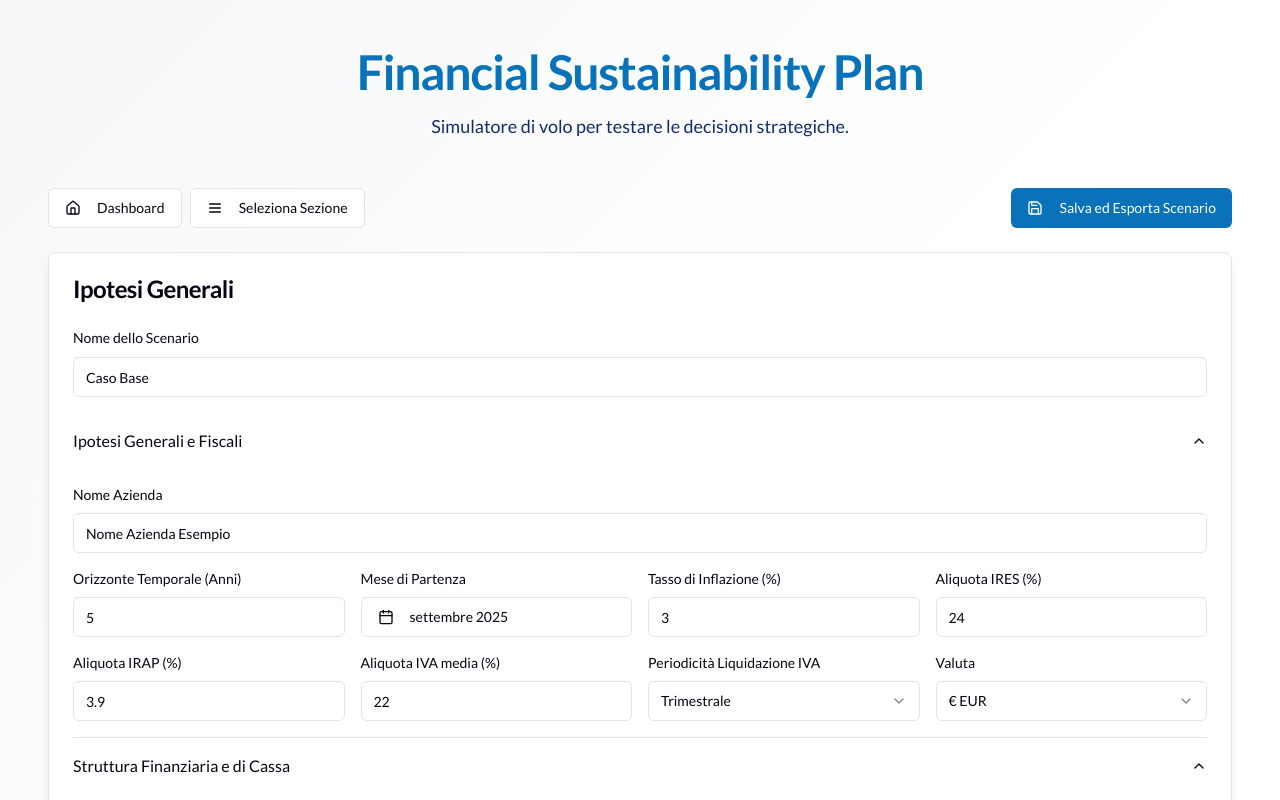
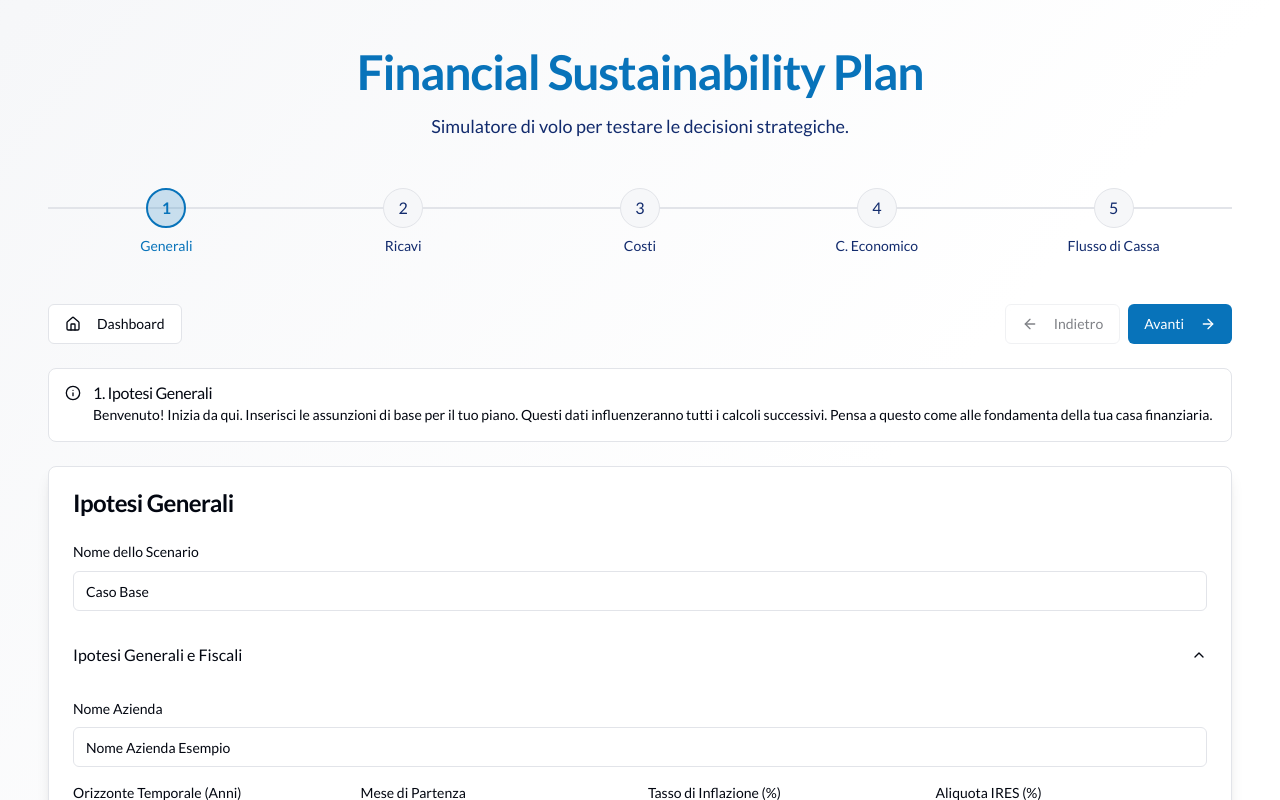
Before and after one commit to krea424/agile-business-vision-builder, a React (Vite) app: page /plan in a window 1280 px wide. Shown: the top 800 px of the page. Built offline with nearby package versions, Linux system fonts and the light colour scheme.

Commit message:
Add guided onboarding flow
Implement a wizard-style onboarding process to guide new users through the financial planning sections, with tooltips and tutorials.

```diff
--- /dev/null
+++ b/src/components/ui/stepper.tsx
@@ -0,0 +1,47 @@
+
+import { cn } from "@/lib/utils";
+import { Check } from "lucide-react";
+
+interface StepperProps {
+  steps: string[];
+  currentStep: number;
+}
+
+export const Stepper = ({ steps, currentStep }: StepperProps) => {
+  return (
+    <div className="w-full px-4 sm:px-0">
+      <div className="relative flex justify-between">
+        {steps.map((step, index) => (
+          <div key={step} className="z-10 flex flex-col items-center flex-1">
+            <div
+              className={cn(
+                "w-10 h-10 flex items-center justify-center rounded-full transition-colors duration-300",
+                index < currentStep && "bg-primary text-primary-foreground",
+                index === currentStep && "border-2 border-primary bg-primary/20 text-primary font-bold",
+                index > currentStep && "border bg-muted text-muted-foreground"
+              )}
+            >
+              {index < currentStep ? (
+                <Check className="h-6 w-6" />
+              ) : (
+                <span>{index + 1}</span>
+              )}
+            </div>
+            <p className={cn(
+                "mt-2 text-sm text-center font-medium",
+                "w-24",
+                 index === currentStep ? "text-primary" : "text-muted-foreground"
+            )}>
+              {step}
+            </p>
+          </div>
+        ))}
+        <div className="absolute top-5 left-0 right-0 h-0.5 bg-border transform -translate-y-1/2" />
+        <div
+          className="absolute top-5 left-0 h-0.5 bg-primary transform -translate-y-1/2 transition-all duration-500"
+          style={{ width: `${currentStep > 0 ? (100 / (steps.length - 1)) * currentStep : 0}%` }}
+        />
+      </div>
+    </div>
+  );
+};
--- a/src/pages/PlanPage.tsx
+++ b/src/pages/PlanPage.tsx
@@ -15,14 +15,10 @@ import { calculateFinancialSummary } from '@/components/FinancialPlan/financialC
 import { CashFlowStatement } from '@/components/FinancialPlan/CashFlowStatement';
 import { calculateCashFlowSummary } from '@/components/FinancialPlan/cashFlowCalculator';
 import { calculateDashboardData } from '@/components/FinancialPlan/dashboardCalculator';
-import {
-  DropdownMenu,
-  DropdownMenuContent,
-  DropdownMenuItem,
-  DropdownMenuTrigger,
-} from "@/components/ui/dropdown-menu";
 import { Button } from "@/components/ui/button";
-import { Menu, Save, Home } from "lucide-react";
+import { Save, Home, ArrowLeft, ArrowRight, Info } from "lucide-react";
+import { Stepper } from '@/components/ui/stepper';
+import { Alert, AlertDescription, AlertTitle } from '@/components/ui/alert';
 
 const initialPlanState: FinancialPlanState = {
   general: {
@@ -107,7 +103,22 @@ const PlanPage = () => {
     }
   }, [planData]);
 
-  const [activeTab, setActiveTab] = useState('general');
+  const steps = ['Generali', 'Ricavi', 'Costi', 'C. Economico', 'Flusso di Cassa'];
+  const tabMapping = ['general', 'revenues', 'costs', 'income', 'cashflow'];
+  const [activeStep, setActiveStep] = useState(0);
+  const activeTab = tabMapping[activeStep];
+
+  const handleNext = () => {
+      if (activeStep < steps.length - 1) {
+          setActiveStep(prev => prev + 1);
+      }
+  };
+
+  const handlePrev = () => {
+      if (activeStep > 0) {
+          setActiveStep(prev => prev - 1);
+      }
+  };
 
   const setGeneral = (data: FinancialPlanState['general']) => setPlanData(prev => ({...prev, general: data}));
   const setRecoverableClients = (data: FinancialPlanState['recoverableClients']) => setPlanData(prev => ({...prev, recoverableClients: data}));
@@ -156,43 +167,74 @@ const PlanPage = () => {
           <p className="mt-4 text-lg text-muted-foreground max-w-3xl mx-auto">Simulatore di volo per testare le decisioni strategiche.</p>
         </header>
 
+        <div className="mb-12">
+            <Stepper steps={steps} currentStep={activeStep} />
+        </div>
+
         <div className="flex justify-between items-center mb-6">
-          <div className="flex gap-2">
           <Button variant="outline" onClick={() => navigate('/')}>
             <Home className="mr-2 h-4 w-4" /> Dashboard
           </Button>
-            <DropdownMenu>
-              <DropdownMenuTrigger asChild>
-                <Button variant="outline">
-                  <Menu className="mr-2 h-4 w-4" /> Seleziona Sezione
+          <div className="flex gap-2">
+            <Button onClick={handlePrev} disabled={activeStep === 0} variant="outline">
+                <ArrowLeft className="mr-2 h-4 w-4" /> Indietro
             </Button>
-              </DropdownMenuTrigger>
-              <DropdownMenuContent>
-                <DropdownMenuItem onSelect={() => setActiveTab('general')}>1. Generali</DropdownMenuItem>
-                <DropdownMenuItem onSelect={() => setActiveTab('revenues')}>2. Ricavi</DropdownMenuItem>
-                <DropdownMenuItem onSelect={() => setActiveTab('costs')}>3. Costi</DropdownMenuItem>
-                <DropdownMenuItem onSelect={() => setActiveTab('income')}>4. C. Economico</DropdownMenuItem>
-                <DropdownMenuItem onSelect={() => setActiveTab('cashflow')}>5. Flusso di Cassa</DropdownMenuItem>
-              </DropdownMenuContent>
-            </DropdownMenu>
-          </div>
+            {activeStep < steps.length - 1 ? (
+                 <Button onClick={handleNext}>
+                     Avanti <ArrowRight className="ml-2 h-4 w-4" />
+                 </Button>
+            ) : (
                  <Button onClick={handleExport}>
                      <Save className="mr-2 h-4 w-4" /> Salva ed Esporta Scenario
                  </Button>
+            )}
+           </div>
         </div>
 
-        <Tabs value={activeTab} onValueChange={setActiveTab} className="w-full">
+        <Tabs value={activeTab} className="w-full">
           <TabsContent value="general">
+            <Alert className="mb-6">
+                <Info className="h-4 w-4" />
+                <AlertTitle>1. Ipotesi Generali</AlertTitle>
+                <AlertDescription>
+                    Benvenuto! Inizia da qui. Inserisci le assunzioni di base per il tuo piano. Questi dati influenzeranno tutti i calcoli successivi. Pensa a questo come alle fondamenta della tua casa finanziaria.
+                </AlertDescription>
+            </Alert>
             <GeneralAssumptions data={planData.general} setData={setGeneral} />
           </TabsContent>
 
           <TabsContent value="revenues" className="space-y-6">
+            <Alert className="mb-6">
+                <Info className="h-4 w-4" />
+                <AlertTitle>2. Previsione dei Ricavi</AlertTitle>
+                <AlertDescription>
+                    <p>Come genererà entrate la tua azienda? Definisci qui le diverse fonti di ricavo.</p>
+                    <ul className="list-disc pl-5 mt-2 space-y-1 text-xs">
+                        <li><strong>Clienti da Recuperare:</strong> Clienti persi che potresti riconquistare.</li>
+                        <li><strong>Nuovi Clienti (da Canali Strutturati):</strong> Acquisizione tramite marketing e vendite.</li>
+                        <li><strong>Nuovi Clienti (Acquisiti Direttamente):</strong> Contatti diretti, passaparola, ecc.</li>
+                    </ul>
+                </AlertDescription>
+            </Alert>
             <RecoverableClients data={planData.recoverableClients} setData={setRecoverableClients} />
             <NewClients data={planData.newClients} setData={setNewClients} />
             <DirectlyAcquiredClients data={planData.directlyAcquiredClients} setData={setDirectlyAcquiredClients} />
           </TabsContent>
 
           <TabsContent value="costs" className="space-y-6">
+            <Alert className="mb-6">
+                <Info className="h-4 w-4" />
+                <AlertTitle>3. Struttura dei Costi</AlertTitle>
+                <AlertDescription>
+                    <p>Quali sono le spese necessarie per far funzionare la tua attività? Suddividile qui.</p>
+                    <ul className="list-disc pl-5 mt-2 space-y-1 text-xs">
+                        <li><strong>Personale:</strong> Il costo del tuo team. Il "Costo Azienda" è circa 1.6 volte la Retribuzione Annua Lorda (RAL) per i dipendenti.</li>
+                        <li><strong>Costi Fissi:</strong> Spese che non cambiano con il volume delle vendite (es. affitto, software).</li>
+                        <li><strong>Costi Variabili:</strong> Spese legate direttamente ai ricavi (es. commissioni).</li>
+                        <li><strong>Investimenti:</strong> Acquisti di beni durevoli che vengono ammortizzati nel tempo.</li>
+                    </ul>
+                </AlertDescription>
+            </Alert>
             <PersonnelCosts data={planData.personnelCosts} setData={setPersonnelCosts} />
             <FixedCosts data={planData.fixedCosts} setData={setFixedCosts} />
             <VariableCosts data={planData.variableCosts} setData={setVariableCosts} />
@@ -200,10 +242,24 @@ const PlanPage = () => {
           </TabsContent>
 
           <TabsContent value="income">
+            <Alert className="mb-6">
+                <Info className="h-4 w-4" />
+                <AlertTitle>4. Conto Economico Previsionale</AlertTitle>
+                <AlertDescription>
+                    Questo è il riassunto della performance economica del tuo business. Mostra la differenza tra ricavi e costi, portando all'utile o alla perdita. Non puoi modificare direttamente questa tabella, è calcolata automaticamente.
+                </AlertDescription>
+            </Alert>
             <IncomeStatement data={financialSummary} />
           </TabsContent>
 
           <TabsContent value="cashflow">
+            <Alert className="mb-6">
+                <Info className="h-4 w-4" />
+                <AlertTitle>5. Flusso di Cassa Previsionale</AlertTitle>
+                <AlertDescription>
+                    Qui vedi l'effettivo movimento di denaro (entrate e uscite). È fondamentale per capire la liquidità e la sostenibilità finanziaria. La cassa è il re! Questa tabella è calcolata automaticamente.
+                </AlertDescription>
+            </Alert>
             <CashFlowStatement data={cashFlowSummary} />
           </TabsContent>
         </Tabs>
```
Lines whose indentation alone changed are shown as unchanged.
